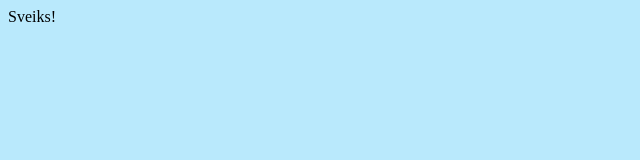
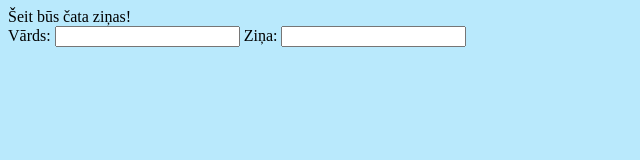
Before and after one commit to eliina13/cats, a plain HTML site: page index.html in a window 1280 px wide. Shown: the whole page, without its empty margins (0-640 px from the left). Drawn offline with Linux system fonts and the light colour scheme.

Commit message:
Update index.html

```diff
--- a/index.html
+++ b/index.html
@@ -10,6 +10,13 @@
 
 </head>
 <body>
-    Sveiks!
+    <div class="wrapper">
+        <div class="chataZinas">
+            Šeit būs čata ziņas!
+        </div>
+        Vārds: <input class="vards"/>
+        Ziņa: <input class="manaZina"/>
+
+    </div> <!--Te beidzas wrapper-->
 </body>
 </html>
```
